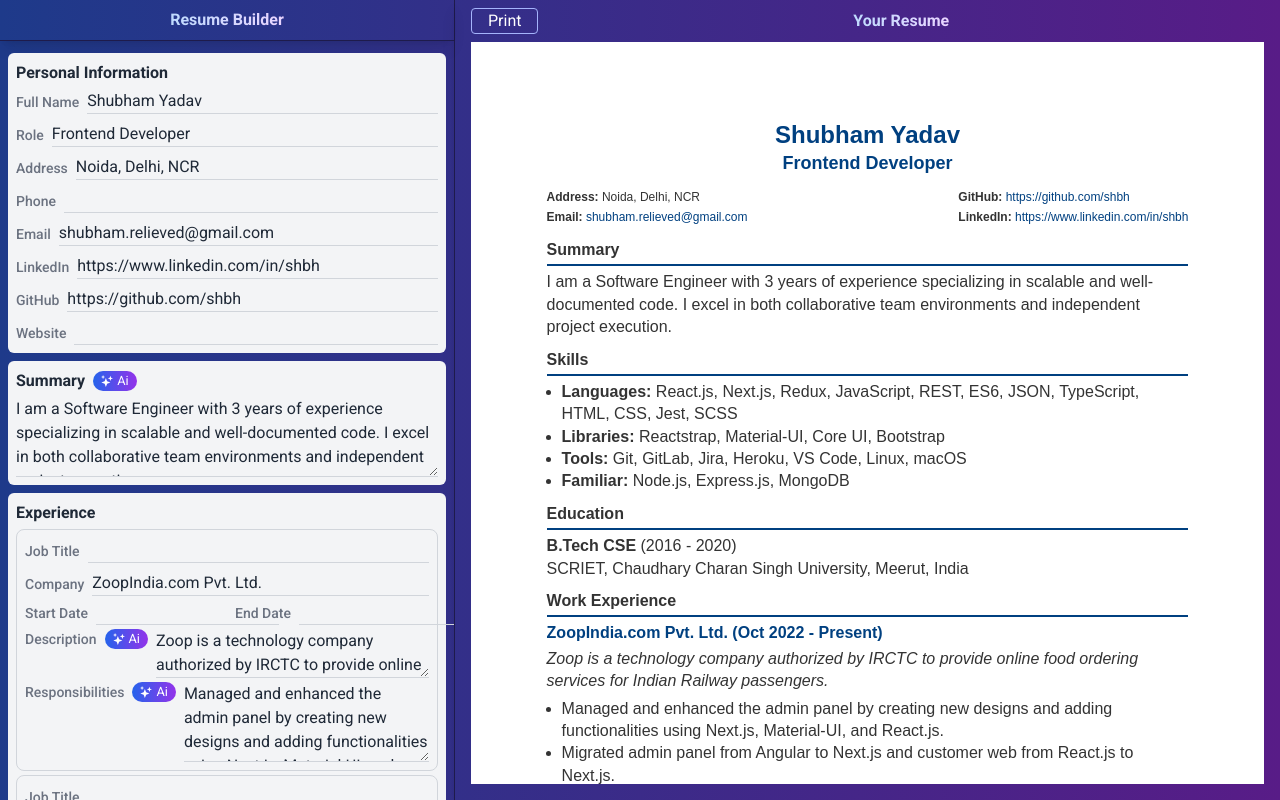
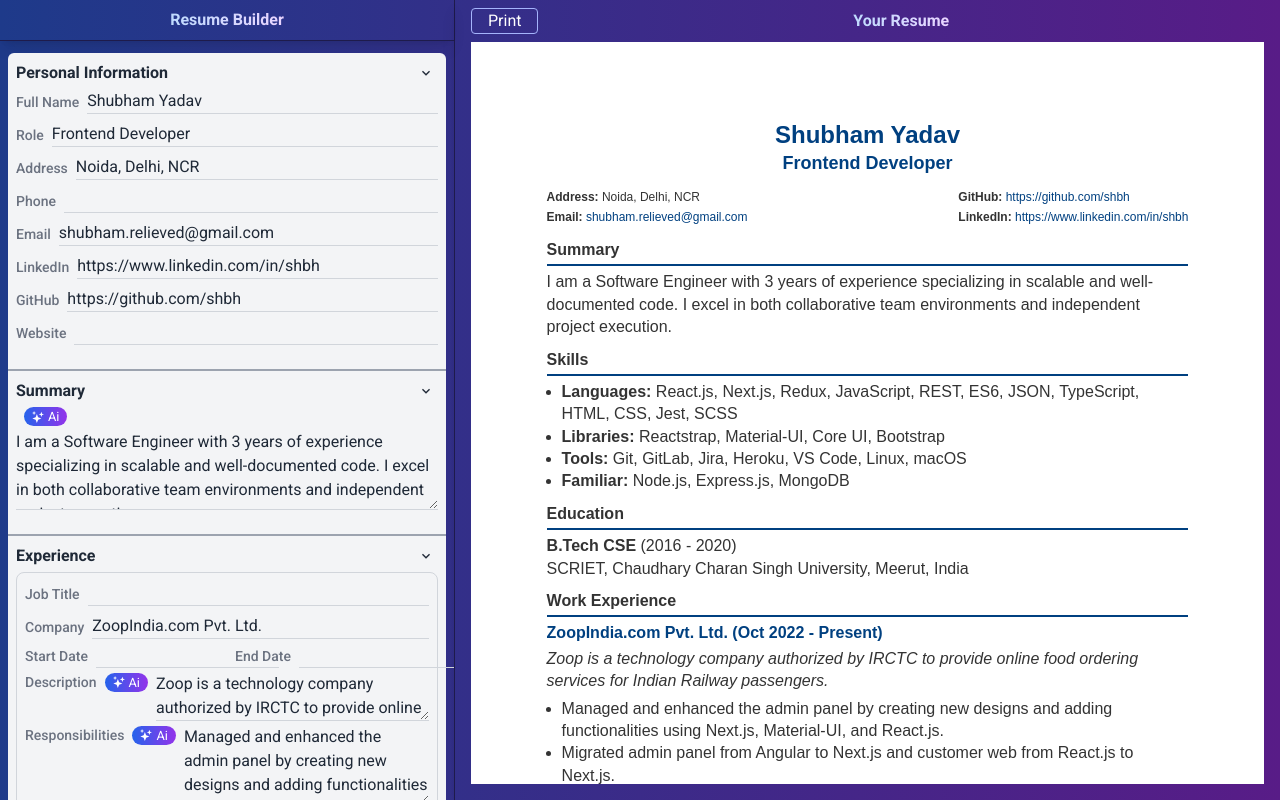
Before and after one commit to satyamyadav/resume-ai, a Next.js app: page /builder in a window 1280 px wide. Built offline with nearby package versions, Linux system fonts and the light colour scheme.

Commit message:
section design

```diff
--- a/src/components/ResumeForm.tsx
+++ b/src/components/ResumeForm.tsx
@@ -1,6 +1,7 @@
 import React, { useState, useEffect } from "react";
 import { ResumeData, ResumeFormProps } from "../types";
 import AIHelper from "./AIHelper";
+import SectionContainer from "./SectionContainer";
 
 const ResumeForm: React.FC<ResumeFormProps> = ({ aiData, onFormUpdate }) => {
   const [formData, setFormData] = useState<ResumeData>({
@@ -89,9 +90,8 @@ const ResumeForm: React.FC<ResumeFormProps> = ({ aiData, onFormUpdate }) => {
 
   return (
     <form className="max-w-6xl mx-auto py-3 space-y-2">
-      {/* Personal Information */}
-      <div className="space-y-1 rounded-md bg-gray-100 p-2">
-        <h3 className="font-semibold text-gray-800">Personal Information</h3>
+      <div className="rounded-md bg-gray-100 space-y-4">
+        <SectionContainer title="Personal Information" className="border-none">
           <div className="grid grid-cols-1 gap-2">
             <div className="flex items-center space-x-2">
               <label htmlFor="name" className="inline-block text-sm font-medium text-gray-500">Full Name</label>
@@ -185,15 +185,10 @@ const ResumeForm: React.FC<ResumeFormProps> = ({ aiData, onFormUpdate }) => {
               />
             </div>
           </div>
-      </div>
+        </SectionContainer>
 
-      {/* Summary */}
-      <div className="space-y-1 rounded-md bg-gray-100 p-2">
+        <SectionContainer title="Summary">
           <div className="flex items-center">
-
-          <h3 className=" font-semibold text-gray-800">Summary
-
-          </h3>
             <AIHelper content={formData.summary} resumeData={formData} hierarchy="summary" onApply={(suggestion) => handleAIApply("summary", undefined, suggestion)} />
           </div>
           <div className="flex items-center space-x-2">
@@ -205,11 +200,9 @@ const ResumeForm: React.FC<ResumeFormProps> = ({ aiData, onFormUpdate }) => {
               className="flex-1  bg-transparent border-b border-gray-300 focus:outline-none focus:border-gray-400 text-gray-800 h-20"
             />
           </div>
-      </div>
+        </SectionContainer>
 
-      {/* Experience */}
-      <div className="space-y-1 rounded-md bg-gray-100 p-2">
-        <h3 className=" font-semibold text-gray-800">Experience</h3>
+        <SectionContainer title="Experience">
           {formData.experience.map((exp, index) => (
             <div key={index} className="p-2 border border-gray-300 rounded-lg space-y-1">
               <div className="grid grid-cols-1 gap-2">
@@ -290,11 +283,9 @@ const ResumeForm: React.FC<ResumeFormProps> = ({ aiData, onFormUpdate }) => {
           >
             Add Experience
           </button>
-      </div>
+        </SectionContainer>
 
-      {/* Education */}
-      <div className="space-y-1 rounded-md bg-gray-100 p-2">
-        <h3 className=" font-semibold text-gray-800">Education</h3>
+        <SectionContainer title="Education">
           {formData.education.map((edu, index) => (
             <div key={index} className="p-2 border border-gray-300 rounded-lg space-y-1">
               <div className="grid grid-cols-1 gap-2">
@@ -359,11 +350,9 @@ const ResumeForm: React.FC<ResumeFormProps> = ({ aiData, onFormUpdate }) => {
           >
             Add Education
           </button>
-      </div>
+        </SectionContainer>
 
-      {/* Skills */}
-      <div className="space-y-2 rounded-md bg-gray-100 p-2">
-        <h3 className="font-semibold text-gray-800">Skills</h3>
+        <SectionContainer title="Skills">
           {
             formData.skills.map((skill, index) => (
               <div key={index} className="grid grid-cols-[auto,1fr] gap-4">
@@ -397,11 +386,9 @@ const ResumeForm: React.FC<ResumeFormProps> = ({ aiData, onFormUpdate }) => {
           >
             Add Skill
           </button>
-      </div>
+        </SectionContainer>
 
-      {/* Projects */}
-      <div className="space-y-1 rounded-md bg-gray-100 p-2">
-        <h3 className="font-semibold text-gray-800">Projects</h3>
+        <SectionContainer title="Projects">
           {formData.projects.map((project, index) => (
             <div key={index} className="p-2 border border-gray-300 rounded-lg space-y-2">
               <div className="flex items-center space-x-2">
@@ -445,10 +432,8 @@ const ResumeForm: React.FC<ResumeFormProps> = ({ aiData, onFormUpdate }) => {
           >
             Add Project
           </button>
+        </SectionContainer>
       </div>
-
-      {/* Submit Button */}
-
     </form>
   );
 };
--- /dev/null
+++ b/src/components/SectionContainer.tsx
@@ -0,0 +1,36 @@
+import React, { useState } from "react";
+import { MdExpandMore, MdExpandLess } from "react-icons/md";
+
+interface SectionContainerProps {
+    title: string;
+    children: React.ReactNode;
+    className?: string;
+}
+
+const SectionContainer: React.FC<SectionContainerProps> = ({ title, children, className }) => {
+    const [isExpanded, setIsExpanded] = useState(true);
+
+    const toggleExpand = () => {
+        setIsExpanded(!isExpanded);
+    };
+
+    return (
+        <div className={`space-y-1 border-t-2 border-gray-400 p-2 ${className}`}>
+            <div className="flex justify-between items-center" onClick={toggleExpand}>
+                <h3 className="font-semibold text-gray-800">{title}</h3>
+                <button type="button"
+                onClick={toggleExpand}
+                className="focus:outline-none text-gray-800 hover:text-gray-600 transition-colors hover:bg-gray-200 rounded-full p-1">
+                    {isExpanded ? (
+                        <MdExpandMore />
+                    ) : (
+                        <MdExpandLess />
+                    )}
+                </button>
+            </div>
+            {isExpanded && children}
+        </div>
+    );
+};
+
+export default SectionContainer;
```
Lines whose indentation alone changed are shown as unchanged.
